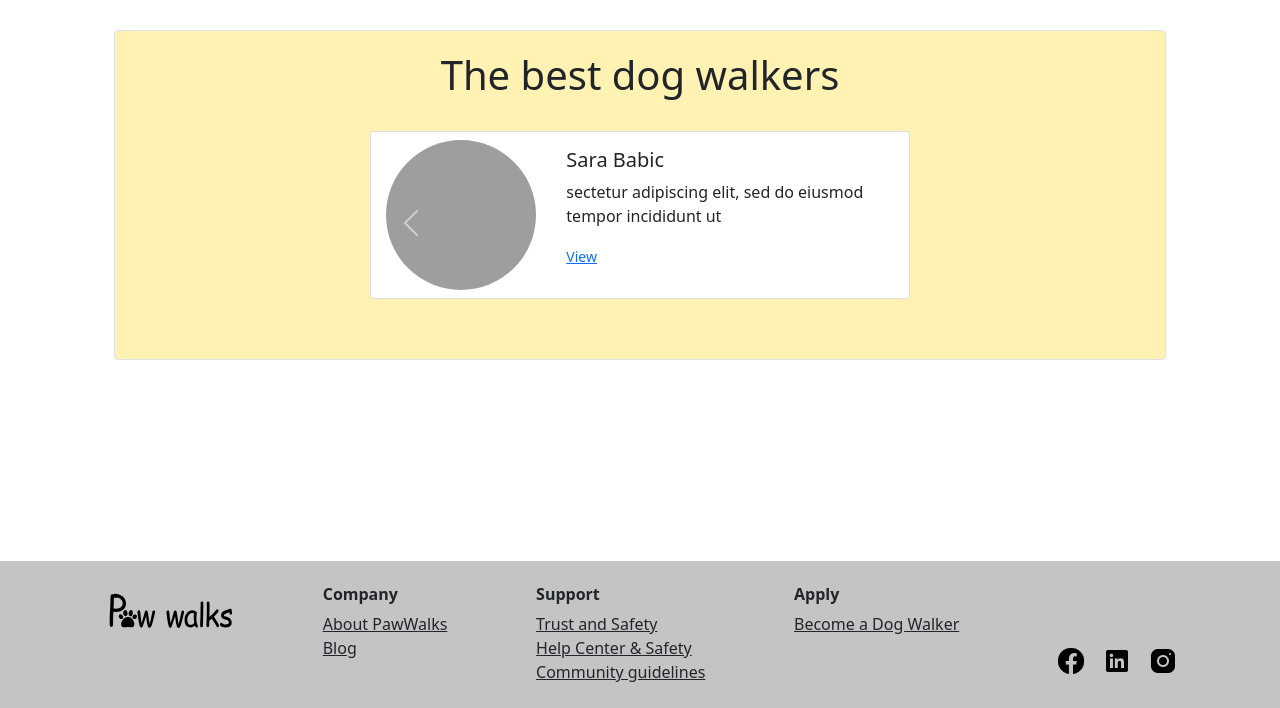
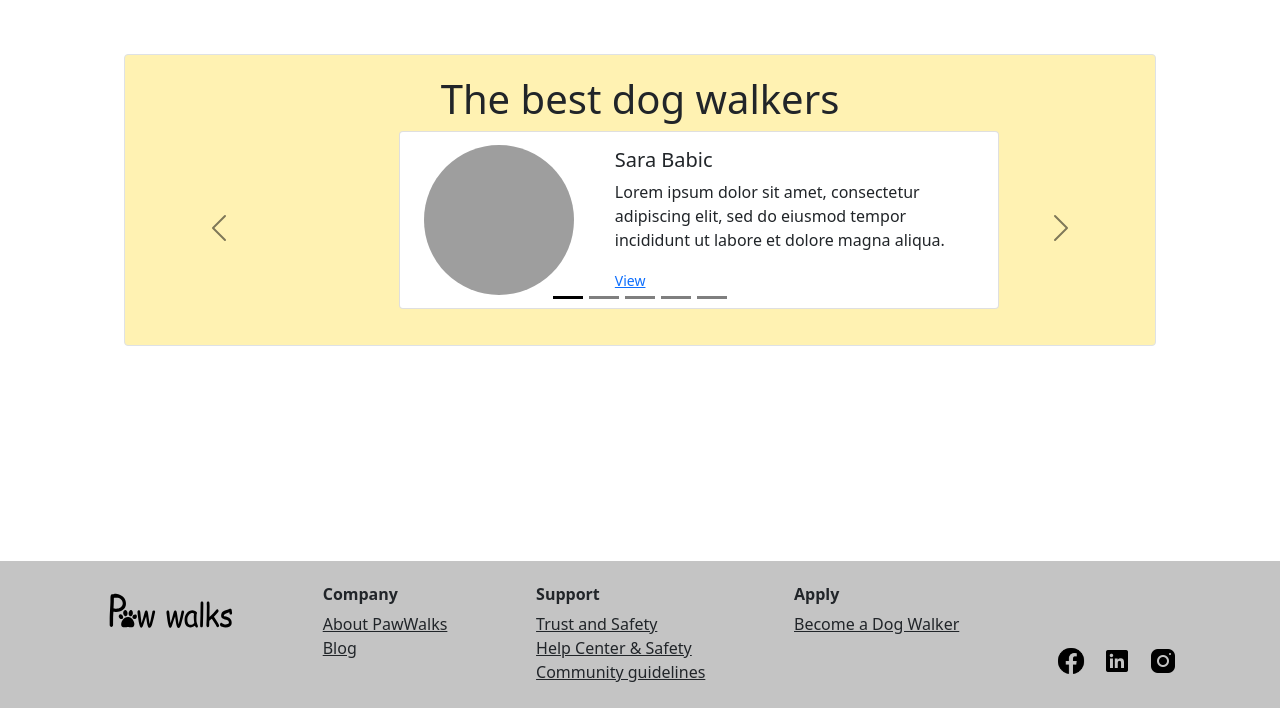
Before and after one commit to ivonamilankovic/dog_walk_project, a PHP site: page /home.php in a window 1280 px wide. Shown: the part 92-800 px from the top of the page. Run offline with PHP 8.4, Linux system fonts and the light colour scheme; grey boxes are pictures that could not be loaded.

Commit message:
homePage

```diff
--- a/home.php
+++ b/home.php
@@ -22,21 +22,25 @@
         </div>
     </div>
 
-        <!-- proba -->
-    <div class="containerp-4 d-flex justify-content-center">
+            <!-- THE BEST DOG WALKERS -->
+    <div class="container p-4 d-flex justify-content-center">
         <div class="row border rounded karta fixed">
             <h1 class="d-flex justify-content-center">The best dog walkers</h1>
-            <div class="p-4 d-flex justify-content-center">
-                <div id="carouselExample" class="carousel carousel slide" data-bs-ride="carousel">
+
+                    <div id="carouselExample" class="carousel carousel-dark slide" data-bs-ride="carousel">
                         <div class="carousel-indicators">
                             <button type="button" data-bs-target="#carouselExample" data-bs-slide-to="0" class="active" aria-current="true" aria-label="Slide 1"></button>
                             <button type="button" data-bs-target="#carouselExample" data-bs-slide-to="1" aria-label="Slide 2"></button>
                             <button type="button" data-bs-target="#carouselExample" data-bs-slide-to="2" aria-label="Slide 3"></button>
+                            <button type="button" data-bs-target="#carouselExample" data-bs-slide-to="3" aria-label="Slide 4"></button>
+                            <button type="button" data-bs-target="#carouselExample" data-bs-slide-to="4" aria-label="Slide 5"></button>
                         </div>
 
-                    <div class="carousel-inner">
-                        <div class="carousel-item active w-800 h-400" data-bs-interval="2000">
-                            <div class="card mb-3" style="max-width: 540px;">
+                        <div class="carousel-inner d-flex justify-content-around">
+                            <div class="carousel-item active w-500 h-400" data-bs-interval="2000">
+
+
+                                <div class="card mb-3" style="max-width: 600px;">
                                     <div class="row g-0">
                                         <div class="col-md-4 align-self-center d-flex justify-content-center p-2">
                                             <img src="https://picsum.photos/150/150" class="img-fluid rounded-circle" alt="...">
@@ -44,7 +48,42 @@
                                         <div class="col-md-8">
                                             <div class="card-body">
                                                 <h5 class="card-title">Sara Babic</h5>
-                                            <p class="card-text">sectetur adipiscing elit, sed do eiusmod tempor incididunt ut</p>
+                                                <p class="card-text">Lorem ipsum dolor sit amet, consectetur adipiscing elit, sed do eiusmod tempor incididunt ut labore et dolore magna aliqua.</p>
+                                                <p class="card-text"><small class="text-muted"><a href="#">View</a></small></p>
+                                            </div>
+                                        </div>
+                                    </div>
+                                </div>
+
+
+                            </div>
+
+                            <div class="carousel-item w-500 h-400" data-bs-interval="2000">
+                                <div class="card mb-3" style="max-width: 600px;">
+                                    <div class="row g-0">
+                                        <div class="col-md-4 align-self-center d-flex justify-content-center p-2">
+                                            <img src="https://picsum.photos/150/150" class="img-fluid rounded-circle" alt="...">
+                                        </div>
+                                        <div class="col-md-8">
+                                            <div class="card-body">
+                                                <h5 class="card-title">Ivona Milankovic</h5>
+                                                <p class="card-text">Ut enim ad minim veniam, quis nostrud exercitation ullamco laboris nisi ut aliquip ex ea commodo consequat. </p>
+                                                <p class="card-text"><small class="text-muted"><a href="#">View</a></small></p>
+                                            </div>
+                                        </div>
+                                    </div>
+                                </div>
+                            </div>
+                            <div class="carousel-item w-500 h-400" data-bs-interval="2000">
+                                <div class="card mb-3" style="max-width: 600px;">
+                                    <div class="row g-0">
+                                        <div class="col-md-4 align-self-center d-flex justify-content-center p-2">
+                                            <img src="https://picsum.photos/150/150" class="img-fluid rounded-circle" alt="...">
+                                        </div>
+                                        <div class="col-md-8">
+                                            <div class="card-body">
+                                                <h5 class="card-title">Gagi</h5>
+                                                <p class="card-text">Duis aute irure dolor in reprehenderit in voluptate velit esse cillum dolore eu fugiat nulla pariatur. </p>
                                                 <p class="card-text"><small class="text-muted"><a href="#">View</a></small></p>
                                             </div>
                                         </div>
@@ -52,8 +91,9 @@
                                 </div>
                             </div>
 
-                        <div class="carousel-item w-800 h-400" data-bs-interval="2000">
-                            <div class="card mb-3" style="max-width: 540px;">
+
+                        <div class="carousel-item w-500 h-400" data-bs-interval="2000">
+                            <div class="card mb-3" style="max-width: 600px;">
                                 <div class="row g-0">
                                     <div class="col-md-4 align-self-center d-flex justify-content-center p-2">
                                         <img src="https://picsum.photos/150/150" class="img-fluid rounded-circle" alt="...">
@@ -61,23 +101,23 @@
                                     <div class="col-md-8">
                                         <div class="card-body">
                                             <h5 class="card-title">Ivona Milankovic</h5>
-                                            <p class="card-text">sed do eiusmod tempor incididunt ut labore et dolore magna aliqua.</p>
+                                            <p class="card-text">Lorem ipsum dolor sit amet, consectetur adipiscing elit, sed do eiusmod tempor incididunt ut labore et dolore magna aliqua.</p>
                                             <p class="card-text"><small class="text-muted"><a href="#">View</a></small></p>
                                         </div>
                                     </div>
                                 </div>
                             </div>
                         </div>
-                        <div class="carousel-item w-800 h-400" data-bs-interval="2000">
-                            <div class="card mb-3" style="max-width: 540px;">
+                        <div class="carousel-item w-500 h-400" data-bs-interval="2000">
+                            <div class="card mb-3" style="max-width: 600px;">
                                 <div class="row g-0">
                                     <div class="col-md-4 align-self-center d-flex justify-content-center p-2">
                                         <img src="https://picsum.photos/150/150" class="img-fluid rounded-circle" alt="...">
                                     </div>
                                     <div class="col-md-8">
                                         <div class="card-body">
-                                            <h5 class="card-title">Gagi</h5>
-                                            <p class="card-text">Lorem ipsum dolor sit amet, consectetur adipiscing elit,</p>
+                                            <h5 class="card-title">Sara Babic</h5>
+                                            <p class="card-text">Ut enim ad minim veniam, quis nostrud exercitation ullamco laboris nisi ut aliquip ex ea commodo consequat. </p>
                                             <p class="card-text"><small class="text-muted"><a href="#">View</a></small></p>
                                         </div>
                                     </div>
@@ -96,7 +136,7 @@
                             <span class="visually-hidden">Next</span>
                         </button>
                     </div>
-            </div>
+
 
         </div>
     </div>
```
Lines whose indentation alone changed are shown as unchanged.
